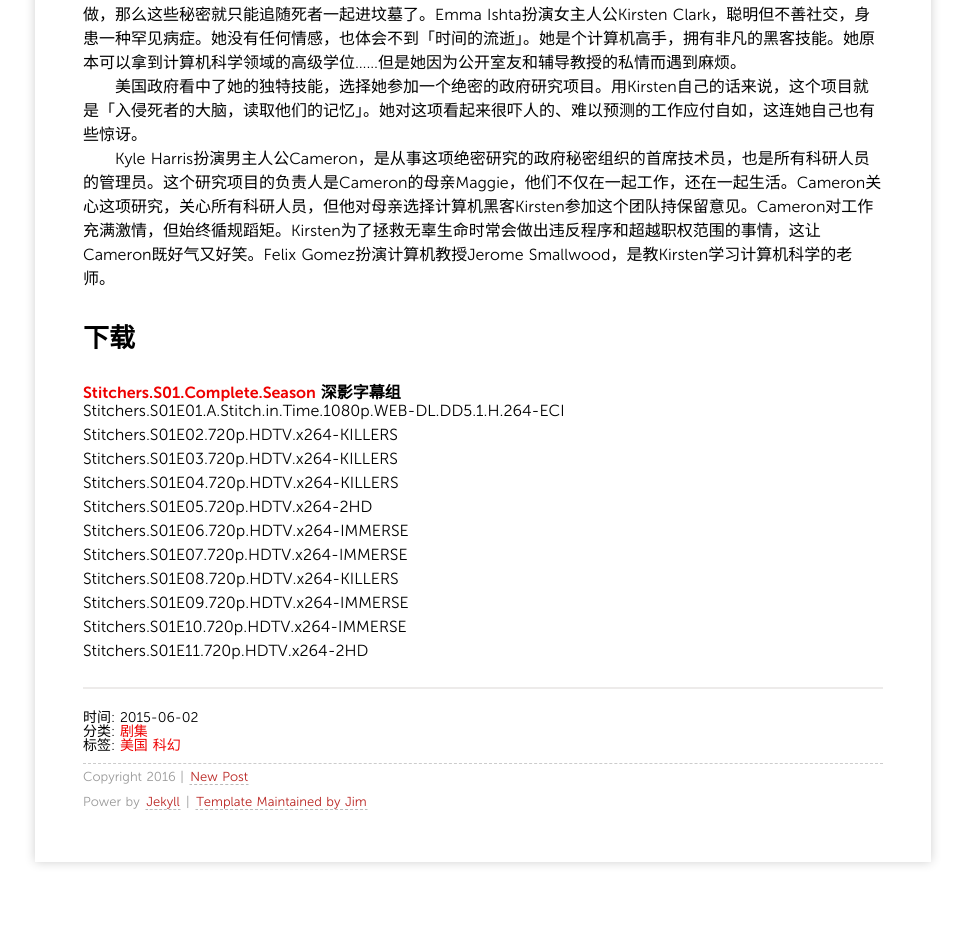
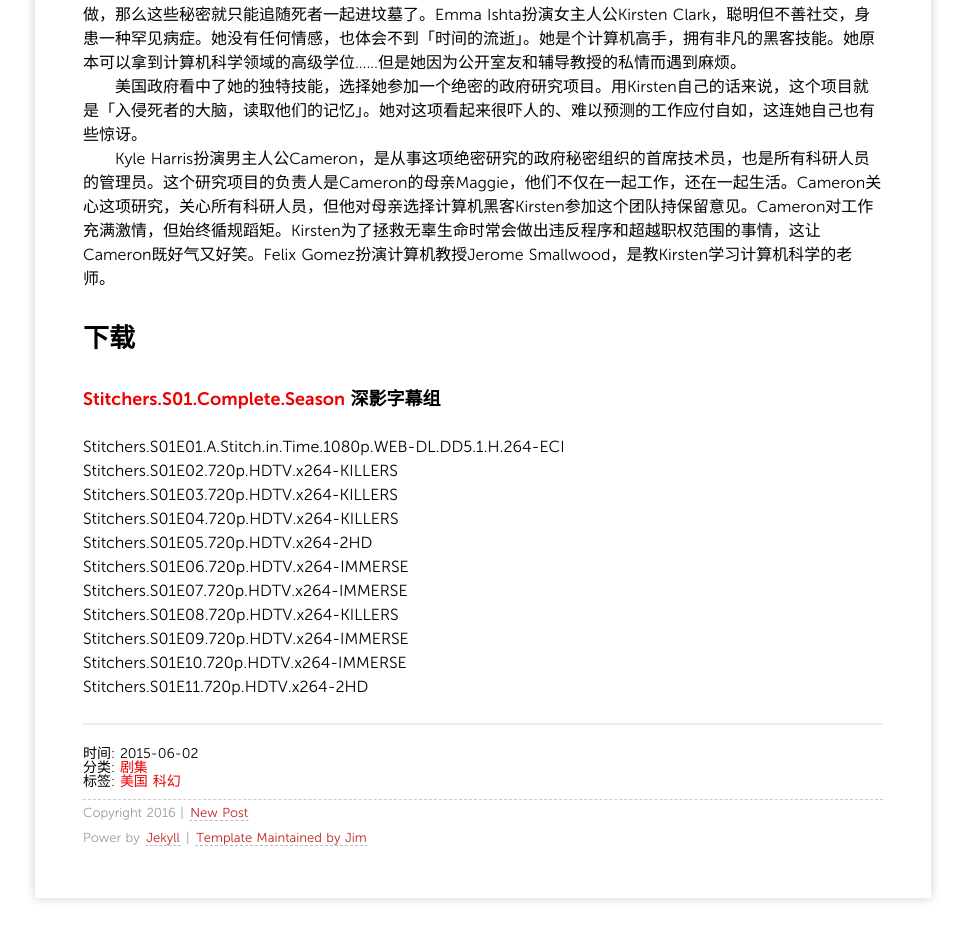
Before and after one commit to heartnn/mediablog, a Jekyll site: the page built from _posts/2015/2015-06-02-思想调查员-第一季.md, in a window 1280 px wide. Shown: the part 1014-1960 px from the top of the page, without its empty margins (157-1122 px from the left). Built offline with Jekyll 4.4.1, drawn with Linux system fonts in a browser that asks for light colours; nearby versions of some CDN libraries; Markdown is read by kramdown in place of the engine named in the settings; comment, search, counter and statistics services are not loaded; before the commit the page ends 1924 px from its top, so only the background shows below that.

Commit message:
Site updated: 2016-03-23 12:54:52

```diff
--- a/_posts/2015/2015-06-02-思想调查员-第一季.md
+++ b/_posts/2015/2015-06-02-思想调查员-第一季.md
@@ -26,7 +26,7 @@
 
 ## 下载
 
-#### [Stitchers.S01.Complete.Season](http://7xqm73.com1.z0.glb.clouddn.com/2015/Stitchers.S01.Complete.Season.7z) 深影字幕组
+### [Stitchers.S01.Complete.Season](http://7xqm73.com1.z0.glb.clouddn.com/2015/Stitchers.S01.Complete.Season.7z) 深影字幕组
 Stitchers.S01E01.A.Stitch.in.Time.1080p.WEB-DL.DD5.1.H.264-ECI
 Stitchers.S01E02.720p.HDTV.x264-KILLERS
 Stitchers.S01E03.720p.HDTV.x264-KILLERS
```
